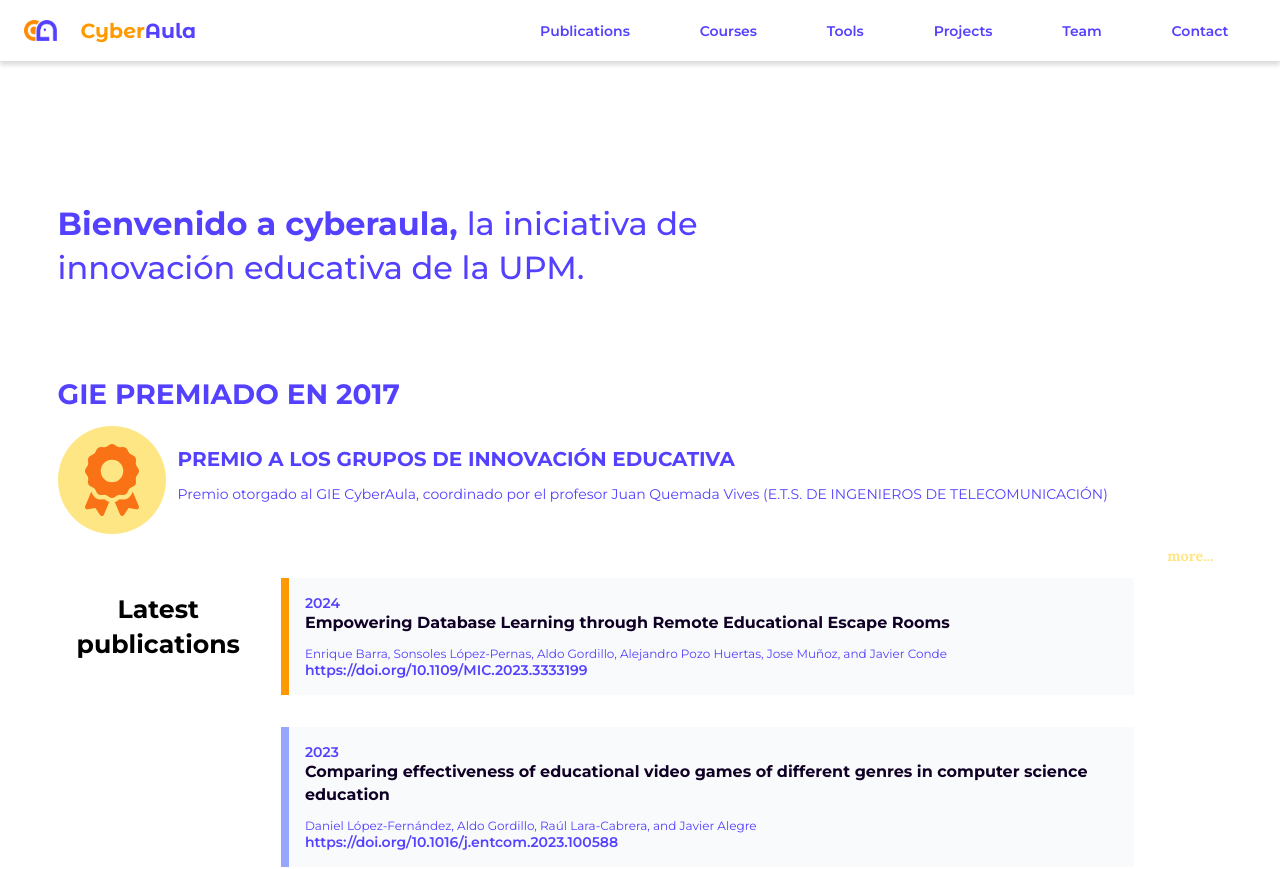
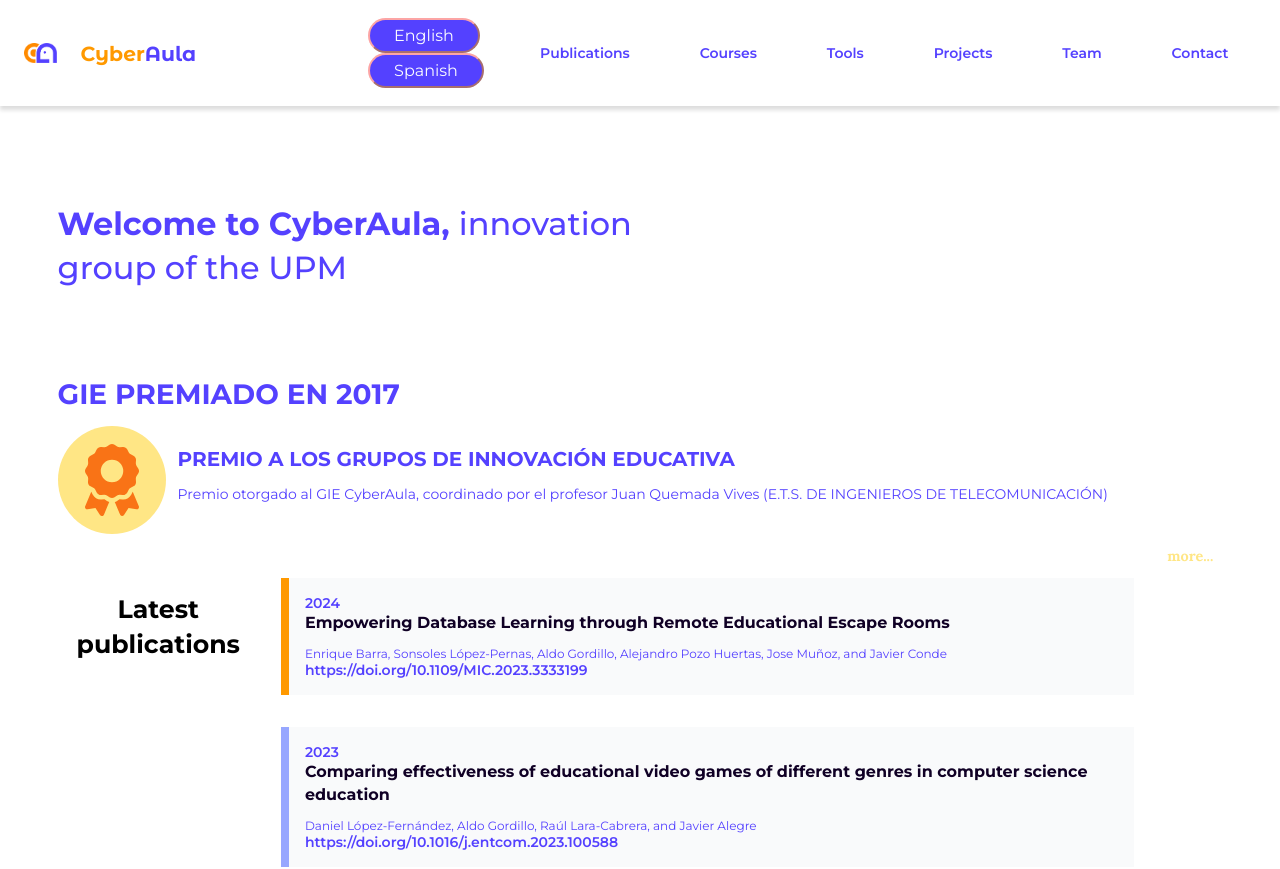
Before and after one commit to CyberAula/cyberaula.github.io, a Next.js app: page / in a window 1280 px wide. Shown: the top 869 px of the page. Built offline with nearby package versions, Linux system fonts and the light colour scheme.

Commit message:
i18n first version

```diff
--- /dev/null
+++ b/app/i18n.js
@@ -0,0 +1,32 @@
+import i18n from 'i18next';
+import { initReactI18next } from 'react-i18next';
+import LanguageDetector from 'i18next-browser-languagedetector';
+import { en } from '../constants/langs/en';
+import { es } from '../constants/langs/es';
+
+i18n
+  // detect user language
+  // learn more: https://github.com/i18next/i18next-browser-languageDetector
+  .use(LanguageDetector)
+  // pass the i18n instance to react-i18next.
+  .use(initReactI18next)
+  // init i18next
+  // for all options read: https://www.i18next.com/overview/configuration-options
+  .init({
+    debug: true,
+    fallbackLng: 'en',
+    interpolation: {
+      escapeValue: false, // not needed for react as it escapes by default
+    },
+    resources: {}});
+
+    i18n.addResourceBundle('en', 'translation', {
+        ...en
+    });
+    i18n.addResourceBundle('es', 'translation', {
+        ...es
+    });
+
+
+
+export default i18n;
--- a/app/layout.js
+++ b/app/layout.js
@@ -4,6 +4,9 @@ import { Montserrat } from "next/font/google";
 import './sass/main.scss';
 import "./globals.sass";
 // import 'bootstrap/dist/css/bootstrap.min.css';
+
+// import i18n (needs to be bundled ;))
+import './i18n';
 
 const montserrat = Montserrat({ subsets: ["latin"] });
 
--- a/app/page.js
+++ b/app/page.js
@@ -11,8 +11,13 @@ import BulletElement from "@/components/BulletElement";
 import { FontAwesomeIcon } from '@fortawesome/react-fontawesome';
 import { faAward } from '@fortawesome/free-solid-svg-icons';
 
+import { useTranslation } from 'react-i18next';
+
+
 export default function Home() {
   const [carousel, setCarousel] = useState(mycarousel);
+  const { t } = useTranslation();
+
 
   useEffect(() => {
     window.scrollTo(0, 0);
@@ -28,8 +33,7 @@ export default function Home() {
               <div className="head">
                 <div className="group_description">
                   <h1>
-                    <b>Bienvenido a cyberaula, </b>la iniciativa de innovación
-                    educativa de la UPM.
+                    <b>{t('front.title')}, </b>{t('front.title2')}
                   </h1>
                 </div>
               </div>
--- a/components/Header.js
+++ b/components/Header.js
@@ -4,6 +4,7 @@ import { useState, useEffect } from "react";
 import { FontAwesomeIcon } from "@fortawesome/react-fontawesome";
 import { faBars } from "@fortawesome/free-solid-svg-icons";
 import { faXmark } from "@fortawesome/free-solid-svg-icons";
+import LangSwitcher  from "./LangSwitcher";
 
 const routes = [
   //{route: "/", title: "Home"},
@@ -33,6 +34,9 @@ export default function Header(props) {
           </div>
         </div>
       </a>
+
+      <LangSwitcher />
+
       <div className="menu_icon">
         <i
           className={
--- /dev/null
+++ b/components/LangSwitcher.js
@@ -0,0 +1,28 @@
+import { useTranslation } from 'react-i18next';
+
+
+const lngs = {
+    en: { nativeName: 'English' },
+    es: { nativeName: 'Spanish' }
+  };
+
+
+export default function LangSwitcher() {
+    const { i18n } = useTranslation();
+    return (
+        <div>
+        {Object.keys(lngs).map((lng) => (
+            <button
+            key={lng}
+            style={{
+                fontWeight: i18n.language === lng ? 'bold' : 'normal',
+            }}
+            type="submit"
+            onClick={() => i18n.changeLanguage(lng)}
+            >
+            {lngs[lng].nativeName}
+            </button>
+        ))}
+        </div>
+    );
+}
--- /dev/null
+++ b/constants/langs/en.js
@@ -0,0 +1,15 @@
+export const en = {
+    "header": {
+        "publicationstab": "Publications"
+    },
+    "front": {
+        "title": "Welcome to CyberAula",
+        "title2": "innovation group of the UPM"
+    },
+    "publications": {
+        "title": "Publications"
+    },
+    "cursos": {
+        "title": "Courses"
+    }
+}
--- /dev/null
+++ b/constants/langs/es.js
@@ -0,0 +1,15 @@
+export const es = {
+    "header": {
+        "publicationstab": "Publicaciones"
+    },
+    "front": {
+        "title": "Bienvenido a CyberAula",
+        "title2": "grupo de innovación educativa de la UPM"
+    },
+    "publications": {
+        "title": "Publicaciones"
+    },
+    "cursos": {
+        "title": "Cursos"
+    }
+}
```
Also changed, not shown: package.json (+7 -3 lines), 1 other file (tests, documents, lock files or other folders).
